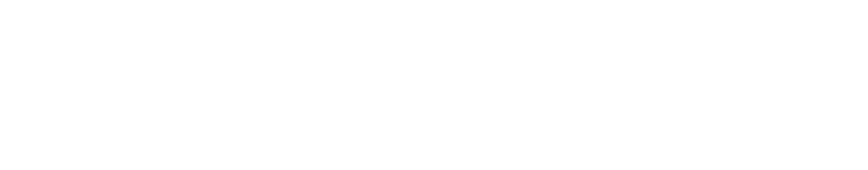
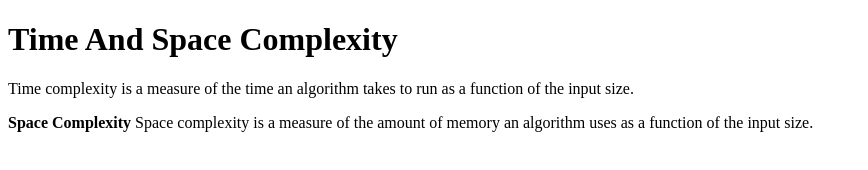
Before and after one commit to acciojob/time-and-space-complexity-rahult10, a website: page main.html in a window 1280 px wide. Shown: the whole page, without its empty margins (0-868 px from the left). Drawn offline with Linux system fonts and the light colour scheme.

Commit message:
created a submission

```diff
--- a/main.html
+++ b/main.html
@@ -8,6 +8,9 @@
 
 <body>
 	<!-- the entire body must be written by student -->
+       <h1>Time And Space Complexity </h1>
+        <p>Time complexity is a measure of the time an algorithm takes to run as a function of the input size. </p>
+        <p> <b>Space Complexity</b>  Space complexity is a measure of the amount of memory an algorithm uses as a function of the input size. </p>
     <script type="text/javascript" src="./script.js">
 </script>
 
```
